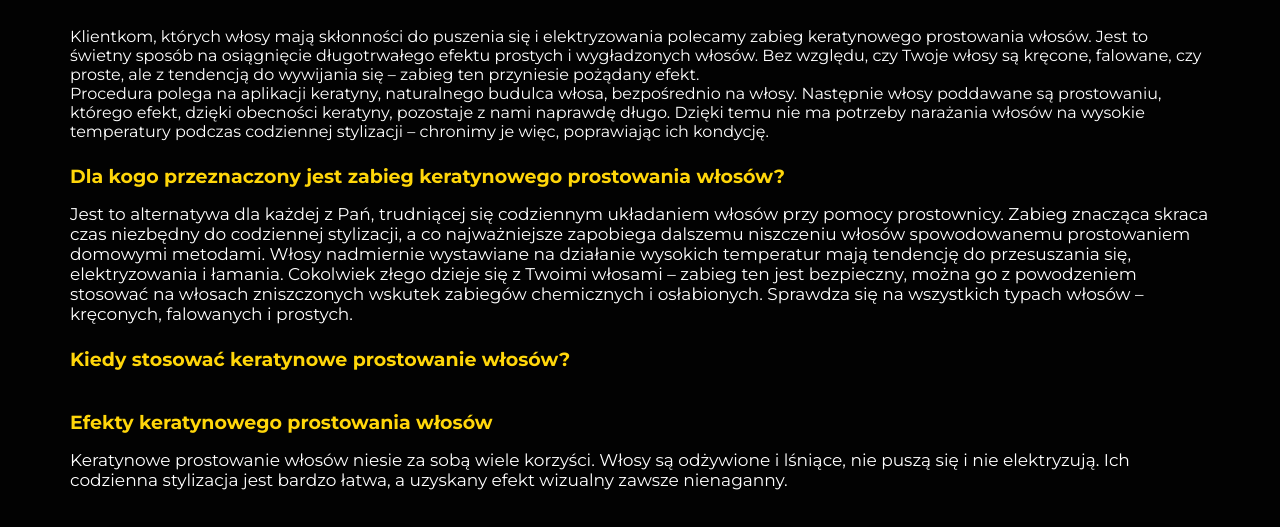
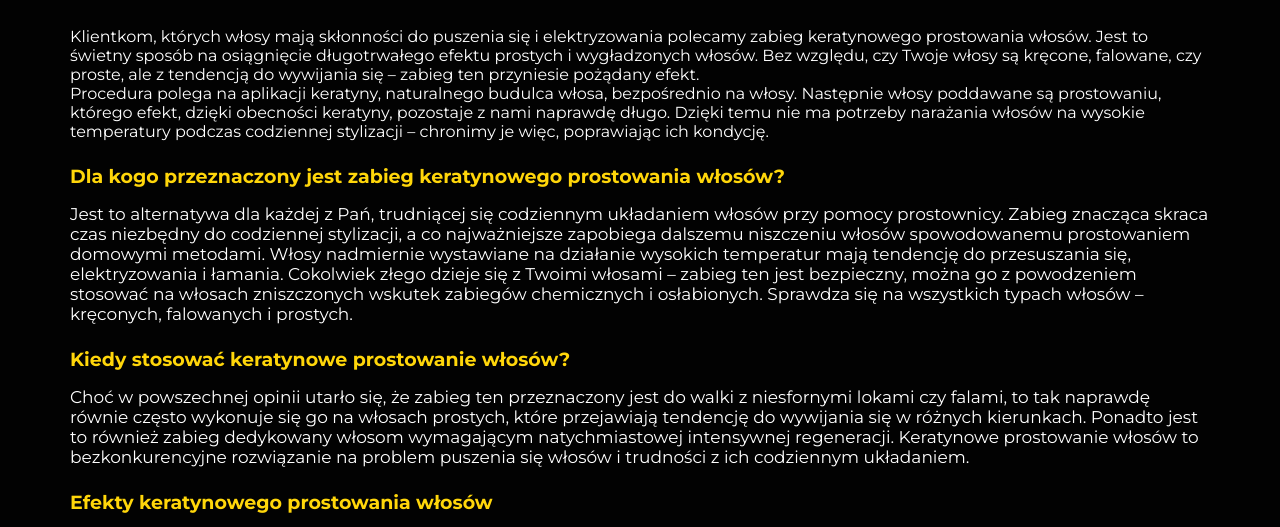
Before and after one commit to Vathh/muzyczna, a website: page keratin.html in a window 1280 px wide. Shown: the part 371-898 px from the top of the page. Drawn offline with Linux system fonts and the light colour scheme.

Commit message:
keratin descriptions done, started decolouring descriptions

```diff
--- a/keratin.html
+++ b/keratin.html
@@ -78,10 +78,10 @@
                         <p class="keratin__description-answer">Jest to alternatywa dla każdej z Pań, trudniącej się codziennym układaniem włosów przy pomocy prostownicy. Zabieg znacząca skraca czas niezbędny do codziennej stylizacji, a co najważniejsze zapobiega dalszemu niszczeniu włosów spowodowanemu prostowaniem domowymi metodami. Włosy nadmiernie wystawiane na działanie wysokich temperatur mają tendencję do przesuszania się, elektryzowania i łamania. Cokolwiek złego dzieje się z Twoimi włosami – zabieg ten jest bezpieczny, można go z powodzeniem stosować na włosach zniszczonych wskutek zabiegów chemicznych i osłabionych.  Sprawdza się na wszystkich typach włosów – kręconych, falowanych i prostych.</p>
 
                         <h3 class="keratin__description-question">Kiedy stosować keratynowe prostowanie włosów?</h3>
-                        <p class="keratin__description-answer"></p>
+                        <p class="keratin__description-answer">Choć w powszechnej opinii utarło się, że zabieg ten przeznaczony jest do walki z niesfornymi lokami czy falami, to tak naprawdę równie często wykonuje się go na włosach prostych, które przejawiają tendencję do wywijania się w różnych kierunkach. Ponadto jest to również zabieg dedykowany włosom wymagającym natychmiastowej intensywnej regeneracji. Keratynowe prostowanie włosów to bezkonkurencyjne rozwiązanie na problem puszenia się włosów i trudności z ich codziennym układaniem.</p>
 
                         <h3 class="keratin__description-question">Efekty keratynowego prostowania włosów</h3>
-                        <p class="keratin__description-answer">Keratynowe prostowanie włosów niesie za sobą wiele korzyści. Włosy są odżywione i lśniące, nie puszą się i nie elektryzują. Ich codzienna stylizacja jest bardzo łatwa, a uzyskany efekt wizualny zawsze nienaganny.</p>
+                        <p class="keratin__description-answer">Efekty tego zabiegu widoczne są natychmiast, włosy dzięki niemu są lśniące, pełne blasku, zdrowe i odżywione. Co więcej ich codzienna stylizacja staje się bardzo łatwa, ponieważ włosy nie puszą się i nie elektryzują. Wskutek zabiegu nasze włosy na co dzień zachwycają zdrowym, naturalnym wyglądem.</p>
                     </div>
                     <div class="keratin__cards">
                         <div class="keratin__card keratin__card-one">
```
Also changed, not shown: decolouring.html (+1 -1 lines).
